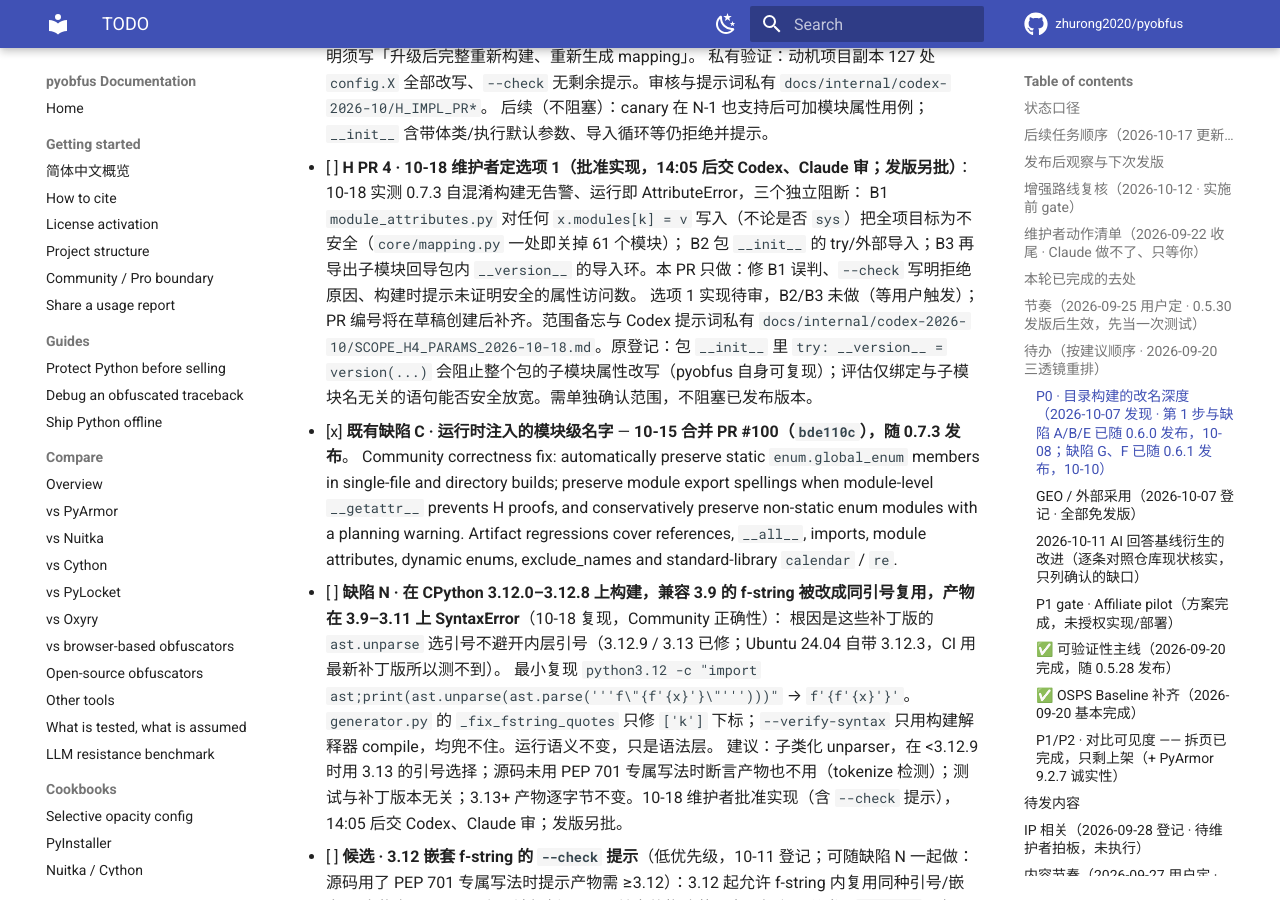
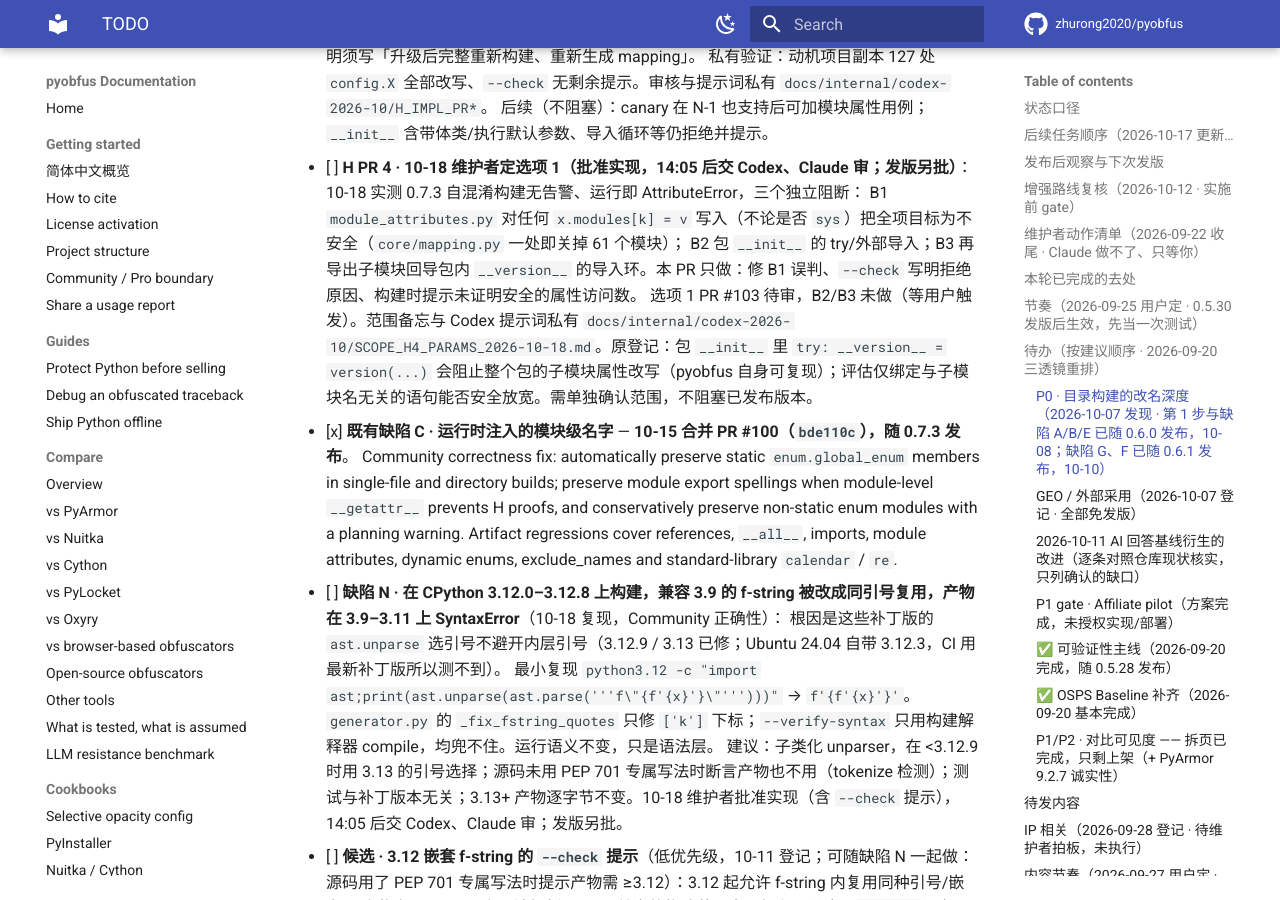
Before and after one commit to zhurong2020/pyobfus, an MkDocs documentation site: the page built from docs/TODO.md, in a window 1280 px wide and 900 px high, scrolled down 8162 px. Built offline with MkDocs 1.6.1 and Material for MkDocs 9.7.7, drawn with Linux system fonts in a browser that asks for light colours; comment, search, counter and statistics services are not loaded.

Commit message:
docs: link H4 option 1 draft review
Record PR #103 as pending review and keep B2/B3 explicitly out of scope.

Co-Authored-By: Codex CLI

```diff
--- a/docs/TODO.md
+++ b/docs/TODO.md
@@ -217,7 +217,7 @@ provenance 项收拢为**一条主线抬为 P0**；**明确不追** PyArmor 的
 - [ ] **H PR 4 · 10-18 维护者定选项 1（批准实现，14:05 后交 Codex、Claude 审；发版另批）**：10-18 实测 0.7.3 自混淆构建无告警、运行即 AttributeError，三个独立阻断：
       B1 `module_attributes.py` 对任何 `x.modules[k] = v` 写入（不论是否 `sys`）把全项目标为不安全（`core/mapping.py` 一处即关掉 61 个模块）；
       B2 包 `__init__` 的 try/外部导入；B3 再导出子模块回导包内 `__version__` 的导入环。本 PR 只做：修 B1 误判、`--check` 写明拒绝原因、构建时提示未证明安全的属性访问数。
-      选项 1 实现待审，B2/B3 未做（等用户触发）；PR 编号将在草稿创建后补齐。范围备忘与 Codex 提示词私有 `docs/internal/codex-2026-10/SCOPE_H4_PARAMS_2026-10-18.md`。原登记：包 `__init__` 里 `try: __version__ = version(...)` 会阻止整个包的子模块属性改写（pyobfus 自身可复现）；评估仅绑定与子模块名无关的语句能否安全放宽。需单独确认范围，不阻塞已发布版本。
+      选项 1 PR #103 待审，B2/B3 未做（等用户触发）。范围备忘与 Codex 提示词私有 `docs/internal/codex-2026-10/SCOPE_H4_PARAMS_2026-10-18.md`。原登记：包 `__init__` 里 `try: __version__ = version(...)` 会阻止整个包的子模块属性改写（pyobfus 自身可复现）；评估仅绑定与子模块名无关的语句能否安全放宽。需单独确认范围，不阻塞已发布版本。
 - [x] **既有缺陷 C · 运行时注入的模块级名字** — **10-15 合并 PR #100（`bde110c`），随 0.7.3 发布**。
       Community correctness fix: automatically preserve static `enum.global_enum` members in single-file and directory builds;
       preserve module export spellings when module-level `__getattr__` prevents H proofs, and conservatively preserve non-static enum modules with a planning warning.
```
